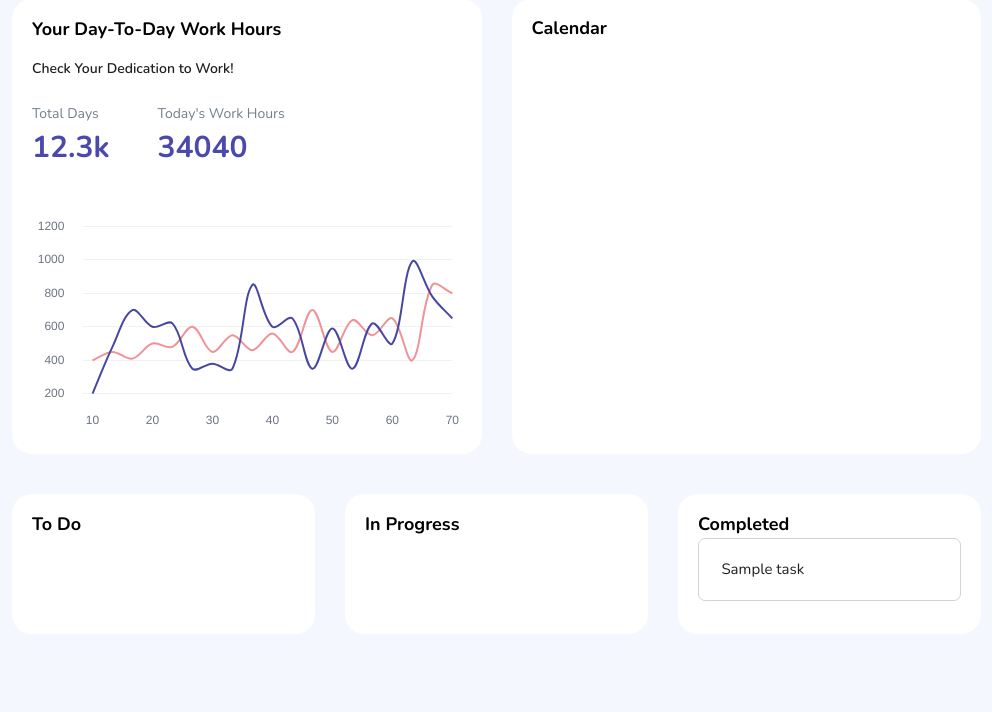
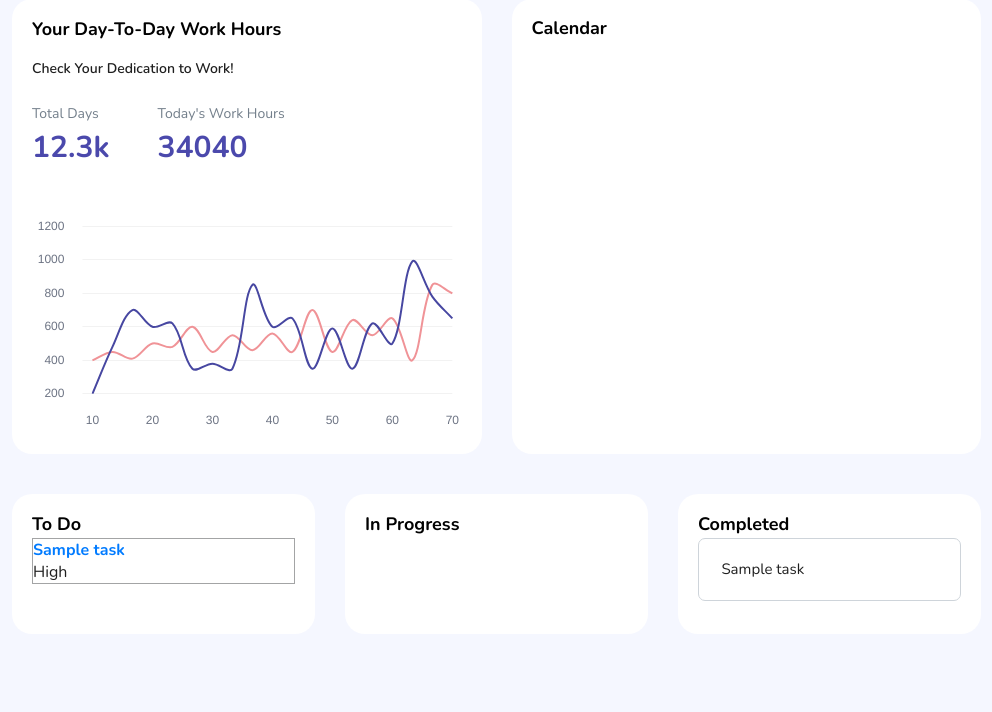
Before and after one commit to RushabhShahPrograms/timetracker_2023_Django, a Django app: page /user/developerpage/ in a window 1280 px wide. Shown: the part 340-1052 px from the top of the page, without its empty margins (261-1253 px from the left). Run offline with Django 3.2, Linux system fonts and the light colour scheme; a user stored in the database is signed in; tables that the repository leaves empty hold one stand-in row (values such as "Sample post"); grey boxes marked "Sample" are stand-in pictures; style sheets or scripts are compiled from the project's sources; some libraries are stand-ins or nearby versions.

Commit message:
still remaining

```diff
--- a/timetracker/templates/user/developer_page.html
+++ b/timetracker/templates/user/developer_page.html
@@ -109,11 +109,12 @@
                     <p class="card-title mb-0">To Do</p>
                       <div class="list-wrapper pt-1">
                         {% for task in tasks %}
-                        {% if task.status == "Pending" %}
-                        <ul class="d-flex flex-column-reverse todo-list todo-list-custom">
-                                <li>{{task.task_title}}</li>
-                        </ul>
-                        {% endif %}
+                        {% comment %} {% if task.status == "Pending" %} {% endcomment %}
+                                <div class="border border-secondary">
+                                  <a href ="#"><b>{{task.task_title}}</b></a><br>
+                                  {{task.priority}}
+                                </div>
+                        {% comment %} {% endif %} {% endcomment %}
                         {% endfor %}
                       </div>
                   </div>
```
